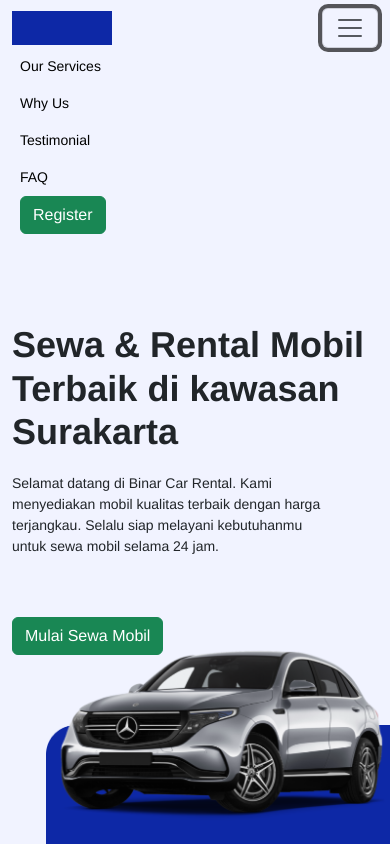
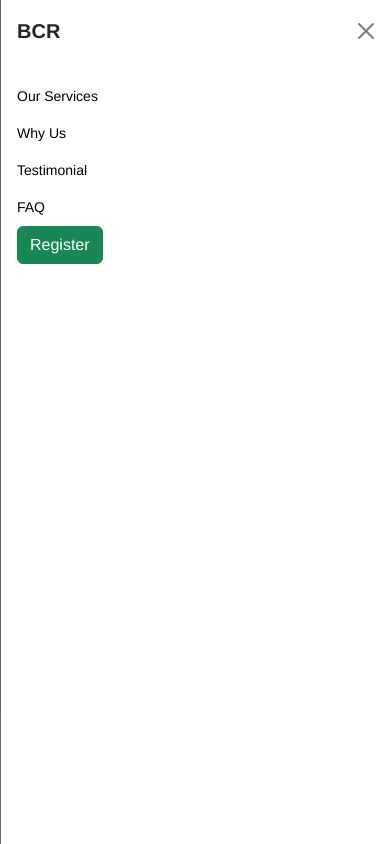
Before and after one commit to AyuniTiyasari/challenge-01, a plain HTML site: page index.html in a window 390 px wide. Both pictures are taken after a click on the button 350 px from the left and 28 px from the top of the page. Shown: the top 844 px of the page. Drawn offline with nearby package versions, Linux system fonts and the light colour scheme.

Commit message:
initial commit-2

```diff
--- a/index.html
+++ b/index.html
@@ -12,28 +12,34 @@
 </head>
 <body>
     <header>
-        <nav class="navbar navbar-expand-lg">
+      <nav class="navbar navbar-expand-lg bg-transparant">
         <div class="container">
           <a class="navbar-brand" href="#"></a>
-              <button class="navbar-toggler" href="#mySidenav" type="button" data-bs-toggle="collapse" data-bs-target="#navbarSupportedContent" aria-controls="navbarSupportedContent" aria-expanded="false" aria-label="Toggle navigation">
+          <button class="navbar-toggler" type="button" data-bs-toggle="offcanvas" data-bs-target="#offcanvasNavbar" aria-controls="offcanvasNavbar" aria-label="Toggle navigation">
             <span class="navbar-toggler-icon"></span>
           </button>
-              <div class="collapse navbar-collapse" id="navbarSupportedContent">
-                <ul class="navbar-nav ms-auto">
-                  <li class="nav-item mx-2">
-                    <a class="nav-link" href="#our_services">Our Services</a>
+          <div class="offcanvas offcanvas-end" tabindex="-1" id="offcanvasNavbar" aria-labelledby="offcanvasNavbarLabel">
+            <div class="offcanvas-header">
+              <h5 class="offcanvas-title" id="offcanvasNavbarLabel"><b>BCR</b></h5>
+              <button type="button" class="btn-close" data-bs-dismiss="offcanvas" aria-label="Close"></button>
+            </div>
+            <div class="offcanvas-body">
+              <ul class="navbar-nav justify-content-end flex-grow-1 pe-3">
+                <li class="nav-item">
+                  <a class="nav-link" aria-current="page" href="#">Our Services</a>
                 </li>
                 <li class="nav-item">
-                    <a class="nav-link mx-2" href="#why_us">Why Us</a>
+                  <a class="nav-link" href="#">Why Us</a>
                 </li>
                 <li class="nav-item">
-                    <a class="nav-link mx-2" href="#testimonial">Testimonial</a>
+                  <a class="nav-link" href="#">Testimonial</a>
                 </li>
                 <li class="nav-item">
-                    <a class="nav-link mx-2" href="#faq">FAQ</a>
+                  <a class="nav-link" href="#">FAQ</a>
                 </li>
               </ul>
-                <button class="btn btn-success mx-2">Register</button>
+                <button class="btn btn-success">Register</button>
+            </div>
           </div>
         </div>
       </nav>
--- a/responsive.css
+++ b/responsive.css
@@ -1,4 +1,8 @@
 @media  screen and (max-width: 576px) {
+    #offcanvasNavbar .offcanvas {
+        min-width: 180px;
+        max-width: 180px;
+    }
     #hero {
         flex-direction: column;
         padding-bottom: 0;
```
Lines whose indentation alone changed are shown as unchanged.
